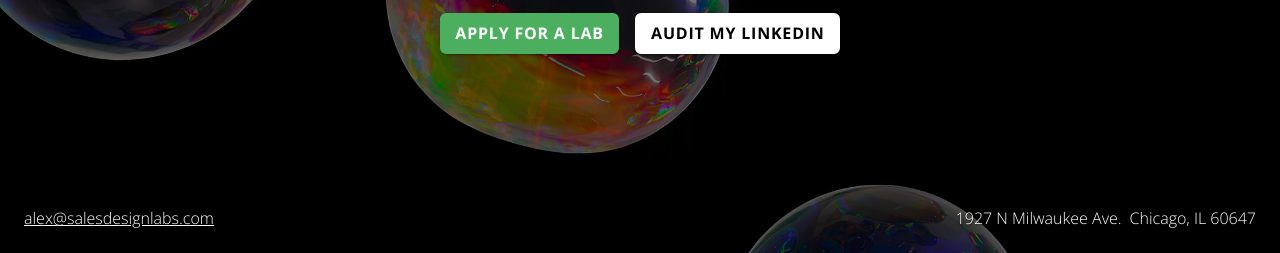
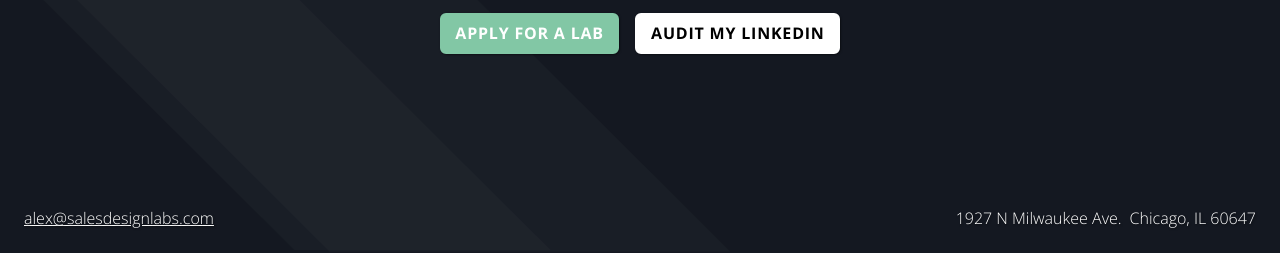
Before and after one commit to rsefer/salesdesignlabs.com, a plain HTML site: page index.html in a window 1280 px wide. Shown: the part 547-800 px from the top of the page. Drawn offline with Linux system fonts and the light colour scheme.

Commit message:
Background and green button changes

```diff
--- a/index.html
+++ b/index.html
@@ -105,7 +105,7 @@
 			--color-orange: #f9921b;
 			--color-purple: #c72cc8;
 			--color-blue: #357fff;
-			--color-green: #4caf5f;
+			--color-green: #82C7A5;
 			--color-brown: #2c120b;
 			--box-shadow: 0.05em 0.05em 0.125em rgba(0, 0, 0, 0.5);
 			--font-family-main: 'Open Sans', 'Helvetica', sans-serif;
@@ -123,11 +123,11 @@
 			width: 100vw;
 			height: 100vh;
 			background-color: var(--color-black);
-			background-image: url('images/bubbles.jpg');
+			background-image: url('images/angles.svg');
 			background-size: cover;
 			background-position: center center;
 			background-repeat: no-repeat;
-			opacity: 0.45;
+			opacity: 0.75;
 		}
 
 		.wrapper {
```
Also changed, not shown: images/angles.svg (added).
